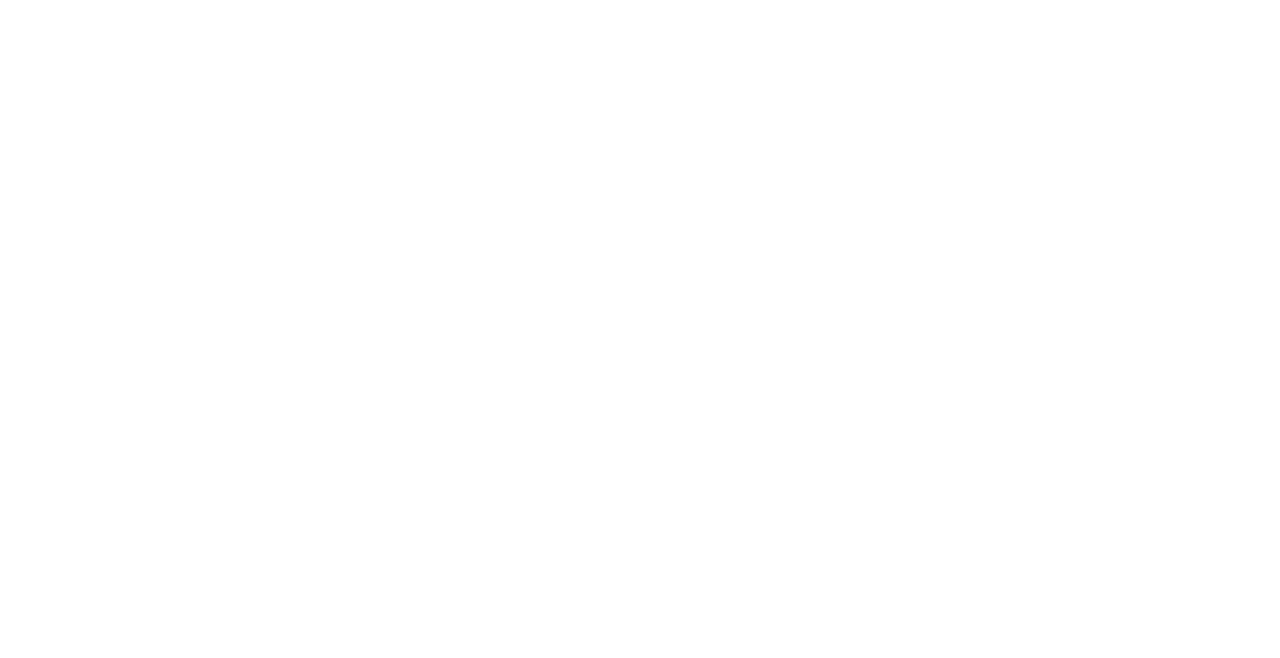
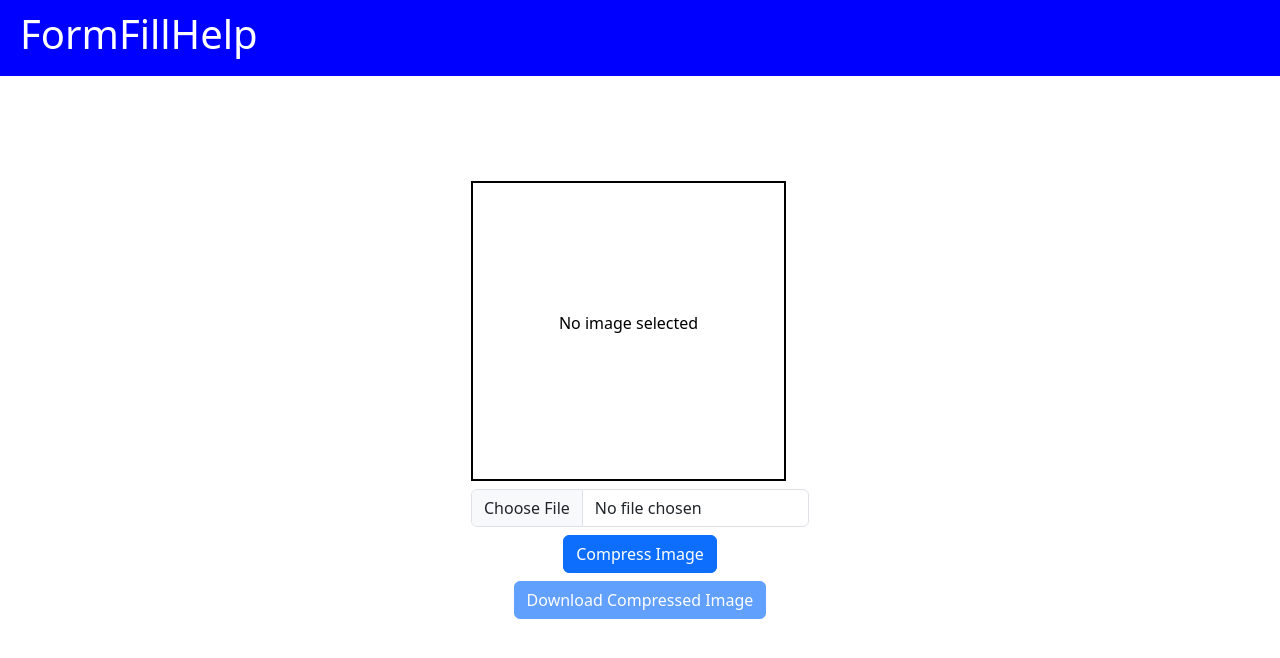
Before and after one commit to AmolPatil09/Signature-App, a React (Vite) app in the folder my-app/: page /compressImage in a window 1280 px wide. Before the commit this address had no page. Shown: the top 658 px of the page. Built offline with nearby package versions, Linux system fonts and the light colour scheme.

Commit message:
add: ImgCompressor comp add : PdfCompressor comp

```diff
--- a/my-app/package.json
+++ b/my-app/package.json
@@ -11,6 +11,8 @@
   },
   "dependencies": {
     "bootstrap": "^5.3.3",
+    "browser-image-compression": "^2.0.2",
+    "pdf-lib": "^1.17.1",
     "react": "^18.2.0",
     "react-dom": "^18.2.0",
     "react-router-dom": "^6.22.1",
@@ -24,6 +26,7 @@
     "eslint-plugin-react": "^7.33.2",
     "eslint-plugin-react-hooks": "^4.6.0",
     "eslint-plugin-react-refresh": "^0.4.5",
-    "vite": "^5.1.4"
+    "vite": "^5.1.4",
+    "vite-plugin-gh-pages": "^0.4.1"
   }
 }
--- a/my-app/src/App.jsx
+++ b/my-app/src/App.jsx
@@ -2,9 +2,9 @@
 import SignatureBox from './components/signatureBox'
 import './App.css'
 import All from './components/All';
-import Navbar from './components/Navbar'
 import Home from './components/Home'
-import { Outlet } from 'react-router-dom';
+import ImageCompressor from './components/ImageCompressor';
+import PdfCompressor from './components/PdfCompress';
 
 function App() {
 
@@ -16,6 +16,8 @@
           <Route path="/" element={<All/>}>
             <Route index element={<Home/>} />
             <Route path="signature" element={< SignatureBox/>} />
+            <Route path="compressImage" element={< ImageCompressor/>} />
+            <Route path="compressPdf" element={<PdfCompressor/>} />
           </Route>
         </Routes>
       </BrowserRouter>
--- a/my-app/src/components/Home.jsx
+++ b/my-app/src/components/Home.jsx
@@ -5,8 +5,12 @@
 () {
     const navigate=useNavigate();
   return (
-    <div>
-        <button className='btn btn-primary' onClick={()=>navigate("/signature")}>Dounload Signature</button>
+
+    <div className='d-flex flex-column'>
+        <button className='btn btn-primary mb-3' onClick={()=>navigate("/signature")}>Dounload Signature</button>
+        <button className='btn btn-primary mb-3' onClick={()=>navigate("/compressImage")}>Compress Image</button>
+        <button className='btn btn-primary mb-3' onClick={()=>navigate("/compressPdf")}>Compress Pdf</button>
+
     </div>
   )
 }
--- /dev/null
+++ b/my-app/src/components/ImageCompressor.jsx
@@ -0,0 +1,74 @@
+import React, { useState } from 'react';
+import imageCompression from 'browser-image-compression';
+
+const ImageCompressor = () => {
+  const [selectedImage, setSelectedImage] = useState(null);
+  const [compressedImage, setCompressedImage] = useState(null);
+
+  const handleImageChange = (event) => {
+    const file = event.target.files[0];
+    setSelectedImage(file);
+
+
+    const reader = new FileReader();
+    reader.onload = () => {
+      const result = reader.result;
+      const img = document.getElementById('preview');
+      img.src = result;
+    };
+    reader.readAsDataURL(file);
+  };
+
+  const compressImage = async () => {
+    if (!selectedImage) {
+      alert('Please select an image');
+      return;
+    }
+
+    const options = {
+      maxSizeMB: 1,
+      maxWidthOrHeight: 1920,
+      useWebWorker: true,
+    };
+
+    try {
+      const compressedFile = await imageCompression(selectedImage, options);
+      setCompressedImage(compressedFile);
+    } catch (error) {
+      console.error('Image compression error:', error);
+      alert('Failed to compress image');
+    }
+  };
+
+  const downloadImage = () => {
+    if (compressedImage) {
+      const url = URL.createObjectURL(compressedImage);
+      const link = document.createElement('a');
+      link.href = url;
+      link.setAttribute('download', 'compressed_image.jpg');
+      document.body.appendChild(link);
+      link.click();
+    }
+  };
+
+  return (
+    <div>
+        <div style={{ width: '315px', height: '300px', border:'2px solid black',display:'flex',alignItems:'center',justifyContent:'center' }}>
+        {selectedImage?<img id="preview" alt="Selected Image" style={{ width: '300px',height: '300px' }} />: (
+        <p className='text-black'>No image selected</p>
+      )}
+        </div>
+      <input type="file" accept="image/*" onChange={handleImageChange} className='form-control my-2'/>
+
+
+
+      <button onClick={compressImage} className='btn btn-primary mb-2'>Compress Image</button>
+      <br />
+      <button onClick={downloadImage} disabled={!compressedImage} className='btn btn-primary'>
+        Download Compressed Image
+      </button>
+    </div>
+  );
+};
+
+export default ImageCompressor;
--- a/my-app/src/components/Navbar.jsx
+++ b/my-app/src/components/Navbar.jsx
@@ -5,7 +5,7 @@
 
     <nav style={{ position: 'fixed', top: 0, left: 0, width: '100%', backgroundColor: 'blue', padding: '10px 20px', zIndex: 1000 }}>
      <div className='d-flex justify-content-start'>
-     <h1>Siganature</h1>
+     <h1>FormFillHelp</h1>
      </div>
 
 
--- /dev/null
+++ b/my-app/src/components/PdfCompress.jsx
@@ -0,0 +1,73 @@
+import React, { useState } from 'react';
+import { PDFDocument } from 'pdf-lib';
+
+const PdfCompressor = () => {
+  const [selectedPdf, setSelectedPdf] = useState(null);
+  const [pdfUrl, setPdfUrl] = useState('');
+  const [compressedPdf, setCompressedPdf] = useState(null);
+
+  const handlePdfChange = (event) => {
+    const file = event.target.files[0];
+    setSelectedPdf(file);
+
+
+    if (file) {
+      const url = URL.createObjectURL(file);
+      setPdfUrl(url);
+
+    }
+  };
+
+  const compressPdf = async () => {
+    if (!selectedPdf) {
+      alert('Please select a PDF file');
+      return;
+    }
+
+    try {
+      const reader = new FileReader();
+      reader.onload = async () => {
+        const buffer = reader.result;
+        const pdfDoc = await PDFDocument.load(buffer);
+
+
+        const compressedPdfBytes = await pdfDoc.save();
+        const compressedPdfBlob = new Blob([compressedPdfBytes], { type: 'application/pdf' });
+
+        setCompressedPdf(compressedPdfBlob);
+      };
+      reader.readAsArrayBuffer(selectedPdf);
+    } catch (error) {
+      console.error('PDF compression error:', error);
+      alert('Failed to compress PDF');
+    }
+  };
+
+  const downloadPdf = () => {
+    if (compressedPdf) {
+      const url = URL.createObjectURL(compressedPdf);
+      const link = document.createElement('a');
+      link.href = url;
+      link.setAttribute('download', 'compressed_pdf.pdf');
+      document.body.appendChild(link);
+      link.click();
+    }
+  };
+
+  return (
+    <div>
+        <div style={{ width: '315px', height: '300px', border:'2px solid black',display:'flex',alignItems:'center',justifyContent:'center'  }}>
+        {console.log(pdfUrl)}
+        </div>
+      <input type="file" accept=".pdf" onChange={handlePdfChange}  className='form-control my-2'/>
+      <br />
+      <button onClick={compressPdf} className='btn btn-primary my-2'>Compress PDF</button>
+      <br />
+      <button onClick={downloadPdf} disabled={!compressedPdf} className='btn btn-primary my-2' >
+        Download Compressed PDF
+      </button>
+    </div>
+  );
+};
+
+export default PdfCompressor;
```
Also changed, not shown: 1 other file (tests, documents, lock files or other folders).
